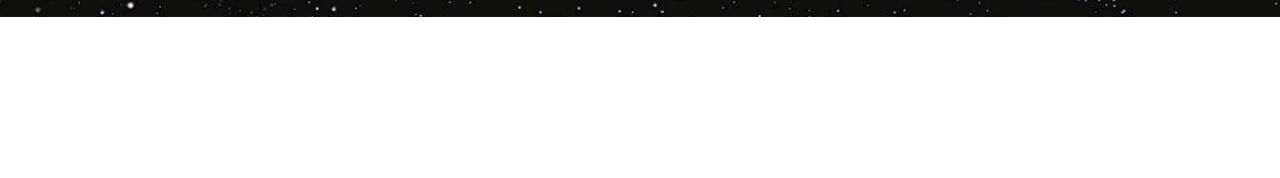
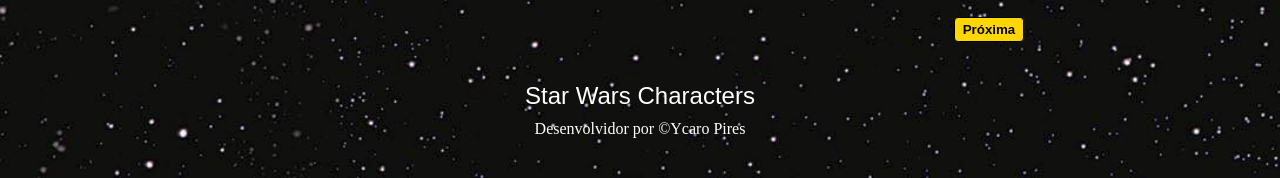
Before and after one commit to Ycaro-Oleg/StarWarsCharacters, a plain HTML site: page index.html in a window 1280 px wide. Shown: the part 1091-1269 px from the top of the page. Before the commit the page ends 1108 px from the top, so only its background shows below. Drawn offline with Linux system fonts and the light colour scheme; a web font is replaced by a local one.

Commit message:
feature/Finished Styling CSS and HTML adding the footer and next,back buttons

```diff
--- a/index.html
+++ b/index.html
@@ -97,6 +97,17 @@
 
         </div>
 
+        <div class="buttons">
+            <button id="back-button" disabled>Anterior</button>
+            <button id="next-button" disabled>Próxima</button>
+        </div>
+
+
+        <footer>
+            <p class="footer-logo">Star Wars Characters</p>
+            <p class="copyright">Desenvolvidor por &copy;Ycaro Pires</p>
+
+        </footer>
     </div>
 
 
--- a/styles.css
+++ b/styles.css
@@ -104,7 +104,7 @@ h2{
 }
 
 .cards:hover{
-    transform: scale(1.03);
+    transform: scale(1.02);
 }
 
 .character-name-bg{
@@ -122,3 +122,52 @@ h2{
     font-family: "Star Wars", sans-serif;
     font-size: 1rem;
 }
+
+.buttons{
+    width: 60%;
+    display: flex;
+    align-items: center;
+    justify-content: space-between;
+    margin-top: 20px;
+}
+
+button{
+    width: 70px;
+    height: 25px;
+    background-color: gold;
+    color: #000;
+    font-weight: 700;
+    border-radius: 4px;
+    cursor: pointer;
+    border: 1px solid #000;
+    outline: none;
+    transition: 0.3s;
+}
+
+button:hover{
+    background-color: #000;
+    color: gold;
+}
+
+#back-button{
+    visibility: hidden;
+}
+
+footer{
+    width: 100%;
+    display: flex;
+    flex-direction: column;
+    align-items: center;
+    row-gap: 10px;
+    margin: 40px 0 20px 0;
+}
+
+.footer-logo{
+    font-family: "Star Wars",sans-serif;
+    font-size: 1.5rem;
+    font-weight: 500;
+}
+
+.copyright{
+    font-weight: 500;
+}
```
